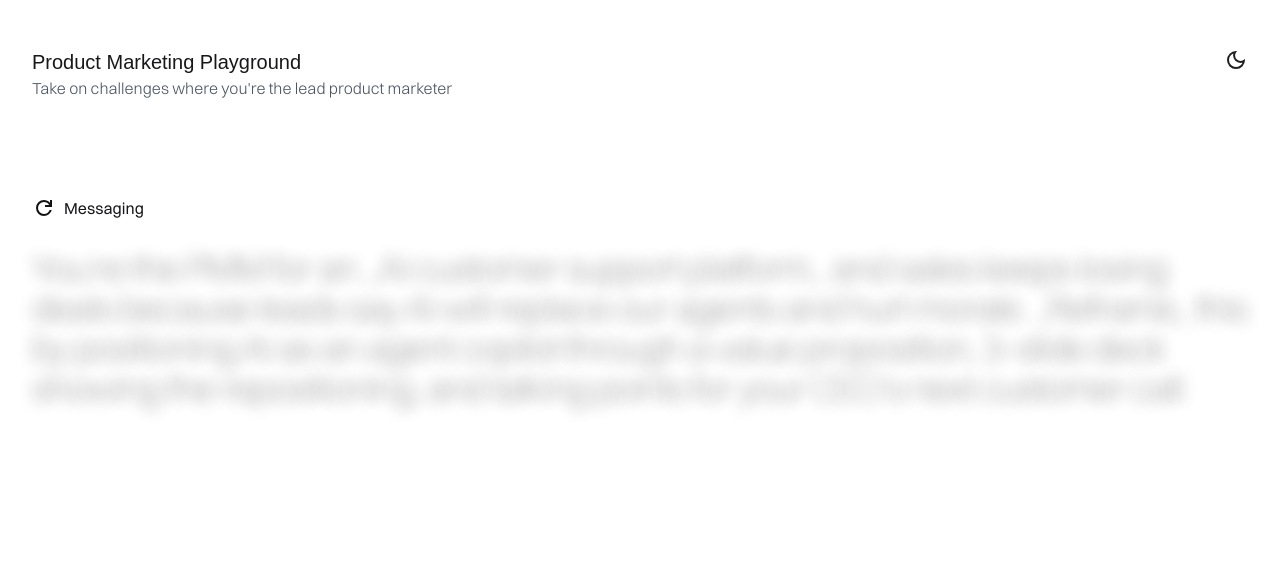
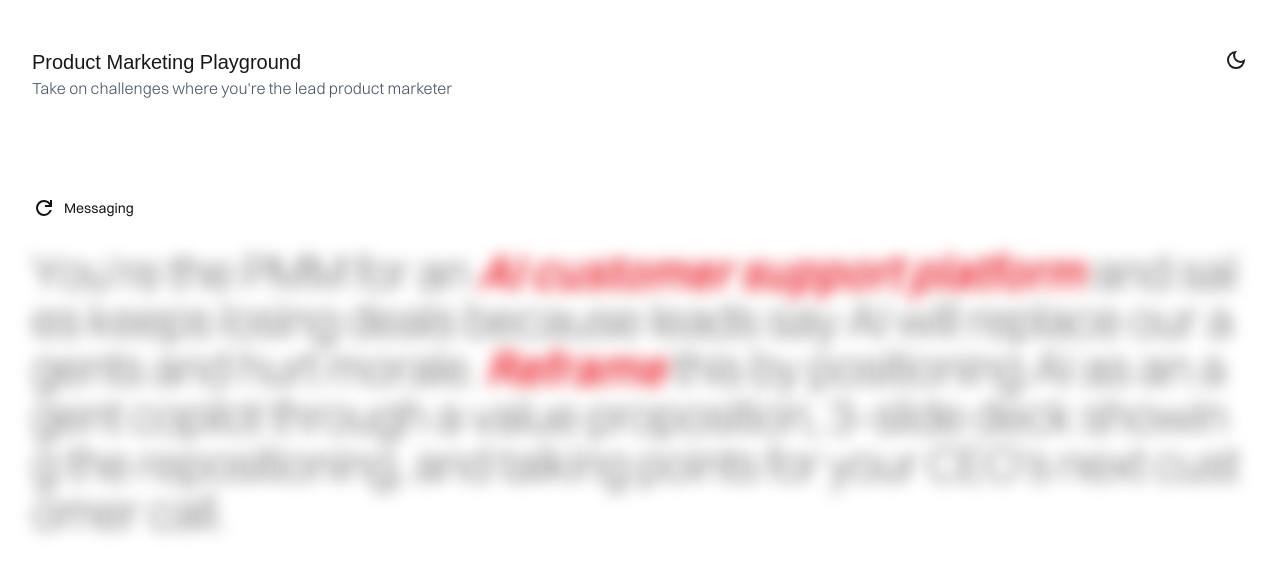
Before and after one commit to lulam/product-marketing-playground, a Next.js app: page / in a window 1280 px wide. Shown: the top 574 px of the page. Built offline with nearby package versions, Linux system fonts and the light colour scheme; a web font is replaced by a local one.

Commit message:
fix - blur

```diff
--- a/components/Generator.tsx
+++ b/components/Generator.tsx
@@ -10,7 +10,7 @@ const switzerLight = localFont({
     {
       path: '../public/font/Switzer-Extralight.woff',
       weight: '100',
-      style: 'light',
+      style: 'normal',
     },
   ],
 });
@@ -20,82 +20,156 @@ const switzerMedium = localFont({
     {
       path: '../public/font/Switzer-Medium.woff',
       weight: '500',
-      style: 'medium',
+      style: 'normal',
     },
   ],
 });
 
-export default function Generator() {
+const Generator = () => {
   const containerRef = useRef<HTMLDivElement>(null);
+  const textContainerRef = useRef<HTMLDivElement>(null);
   const [isClient, setIsClient] = useState(false);
+
   const [currentPrompt, setCurrentPrompt] = useState<string | null>(null);
-  const [currentTopic, setCurrentTopic] = useState<string>(tasks.topic);
-  const [revealed, setRevealed] = useState<Set<number>>(new Set());
+  const [promptId, setPromptId] = useState<number>(0);
+
+  const hasEverBlurredRef = useRef(false);
+  const isCurrentlyRevealingRef = useRef(false);
+  const [letterBlurs, setLetterBlurs] = useState<number[]>([]);
+
+  const maxBlur = 8;
+  const radius = 500;
+
+  const parsePrompt = (text: string) => {
+    const letters: { char: string; highlight: boolean; isSpace: boolean }[] =
+      [];
+    let inHighlight = false;
+
+    for (let i = 0; i < text.length; i++) {
+      const char = text[i];
+      if (char === '_') {
+        inHighlight = !inHighlight;
+        continue;
+      }
+      letters.push({
+        char,
+        highlight: inHighlight,
+        isSpace: char === ' ',
+      });
+    }
+    return letters;
+  };
+
+  const generatePrompt = () => {
+    if (!tasks.prompts || tasks.prompts.length === 0) return;
+
+    const randomIndex = Math.floor(Math.random() * tasks.prompts.length);
+    const newPrompt = tasks.prompts[randomIndex];
+
+    setCurrentPrompt(newPrompt);
+    setPromptId(prev => prev + 1);
+
+    const letters = parsePrompt(newPrompt);
+
+    if (!hasEverBlurredRef.current) {
+      setLetterBlurs(Array(letters.length).fill(maxBlur));
+      isCurrentlyRevealingRef.current = false;
+    } else {
+      setLetterBlurs(Array(letters.length).fill(0));
+    }
+  };
 
   useEffect(() => {
     setIsClient(true);
     generatePrompt();
   }, []);
 
-  const generatePrompt = () => {
-    if (!tasks.prompts || tasks.prompts.length === 0) return;
-    const randomIndex = Math.floor(Math.random() * tasks.prompts.length);
-    setCurrentPrompt(tasks.prompts[randomIndex]);
-    setRevealed(new Set()); // reset revealed letters
+  const handleMouseMove = (e: React.MouseEvent<HTMLDivElement, MouseEvent>) => {
+    if (hasEverBlurredRef.current && !isCurrentlyRevealingRef.current) return;
+    if (!currentPrompt || !textContainerRef.current) return;
+
+    const x = e.clientX;
+    const y = e.clientY;
+
+    const letterElements = textContainerRef.current.querySelectorAll(
+      '[data-letter-index]'
+    );
+
+    const newBlurs: number[] = [];
+    let hasAnyReveal = false;
+
+    letterElements.forEach((el, i) => {
+      const currentBlur = letterBlurs[i] ?? maxBlur;
+      const rect = el.getBoundingClientRect();
+      const letterCenterX = rect.left + rect.width / 2;
+      const letterCenterY = rect.top + rect.height / 2;
+
+      const distance = Math.hypot(letterCenterX - x, letterCenterY - y);
+
+      let newBlur = currentBlur;
+      if (distance < radius) {
+        newBlur = Math.min(currentBlur, maxBlur * (distance / radius));
+
+        if (newBlur < maxBlur) {
+          hasAnyReveal = true;
+        }
+      }
+
+      newBlurs[i] = newBlur;
+    });
+
+    setLetterBlurs(newBlurs);
+
+    if (hasAnyReveal && !hasEverBlurredRef.current) {
+      hasEverBlurredRef.current = true;
+      isCurrentlyRevealingRef.current = true;
+    }
   };
 
-  const handleMouseMove = (e: React.MouseEvent<HTMLDivElement, MouseEvent>) => {
-    if (!containerRef.current || !currentPrompt) return;
+  const renderScratchText = (text: string) => {
+    if (!text) return null;
 
-    const rect = containerRef.current.getBoundingClientRect();
-    const x = e.clientX - rect.left;
-    const y = e.clientY - rect.top;
+    const letters = parsePrompt(text);
 
-    const elements = Array.from(
-      containerRef.current.querySelectorAll('[data-char-index]')
-    ) as HTMLElement[];
+    return letters.map((letter, i) => {
+      const blur = letterBlurs[i] ?? 0;
 
-    elements.forEach(el => {
-      const index = parseInt(el.dataset.charIndex || '0');
-      const box = el.getBoundingClientRect();
-      const cx = box.left + box.width / 2 - rect.left;
-      const cy = box.top + box.height / 2 - rect.top;
+      if (letter.isSpace) {
+        return (
+          <span key={i} data-letter-index={i}>
+            &nbsp;
+          </span>
+        );
+      }
 
-      const dist = Math.hypot(cx - x, cy - y);
-      if (dist < 80) {
-        // reveal radius
-        setRevealed(prev => new Set(prev).add(index));
-      }
-    });
-  };
+      const fontClass = letter.highlight
+        ? switzerMedium.className
+        : switzerLight.className;
+      const colorClass = letter.highlight ? 'text-red-600' : 'text-black';
 
-  function renderStyledText(text: string) {
-    if (!text) return null;
-    const parts = text.split('');
-    return parts.map((char, i) => {
-      const isRevealed = revealed.has(i);
       return (
         <span
           key={i}
-          data-char-index={i}
-          className={`${switzerLight.className} text-4xl transition-all duration-200`}
+          data-letter-index={i}
+          className={`${fontClass} ${colorClass} inline-block`}
           style={{
-            filter: isRevealed ? 'blur(0px)' : 'blur(8px)',
-            opacity: isRevealed ? 1 : 0.7,
+            filter: `blur(${blur}px)`,
+            transition: 'filter 0.1s linear',
+            fontStyle: letter.highlight ? 'italic' : 'normal',
           }}>
-          {char}
+          {letter.char}
         </span>
       );
     });
-  }
+  };
 
   return (
     <div
       ref={containerRef}
-      onMouseMove={handleMouseMove}
-      className='pt-24 2xl:pt-120'>
-      <div className='pb-3 flex flex-row items-center justify-items-start'>
-        <button className='cursor-pointer' onClick={generatePrompt}>
+      className='pt-24 2xl:pt-120'
+      onMouseMove={handleMouseMove}>
+      <div className='pb-3 flex flex-row items-center justify-start'>
+        <button className='cursor-pointer' onClick={() => generatePrompt()}>
           <Image
             className='mr-2'
             src='/refresh-icon.svg'
@@ -104,17 +178,20 @@ export default function Generator() {
             alt='refresh icon'
           />
         </button>
-        <h3 className='text-base'>{currentTopic}</h3>
+        <h3 className='text-sm'>{tasks.topic}</h3>
       </div>
 
       <div className='flex flex-col'>
         {currentPrompt && (
           <h2
-            className={`${switzerLight.className} tracking-tight pt-4 text-base/4.5 2xl:text-4xl xl:text-4xl lg:text-2xl md:text-2xl select-none`}>
-            {isClient && renderStyledText(currentPrompt)}
+            ref={textContainerRef}
+            className={`${switzerLight.className} tracking-tight pt-4 text-4xl lg:text-5xl 2xl:text-6xl select-none cursor-default`}>
+            {isClient && renderScratchText(currentPrompt)}
           </h2>
         )}
       </div>
     </div>
   );
-}
+};
+
+export default Generator;
```
